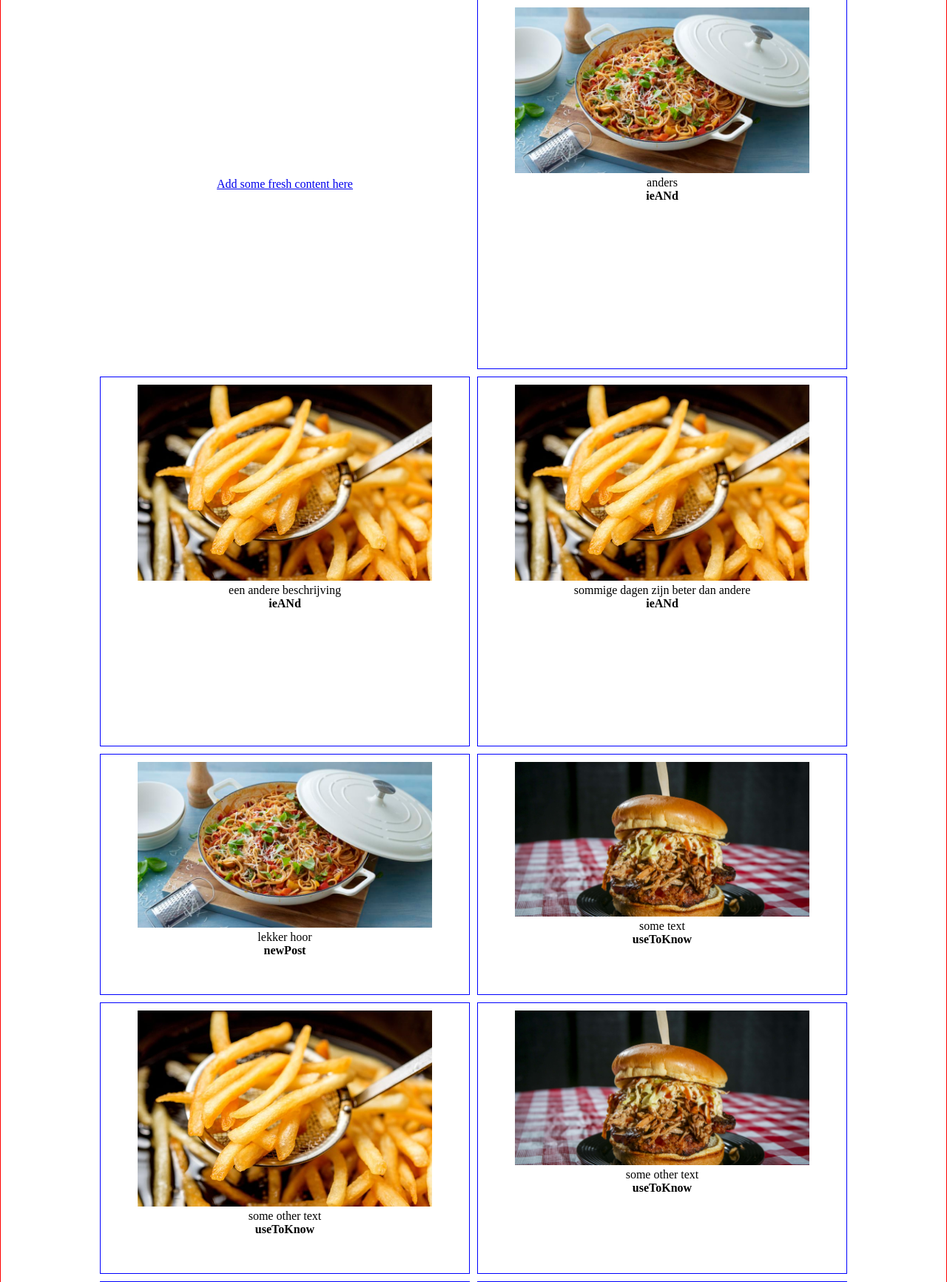
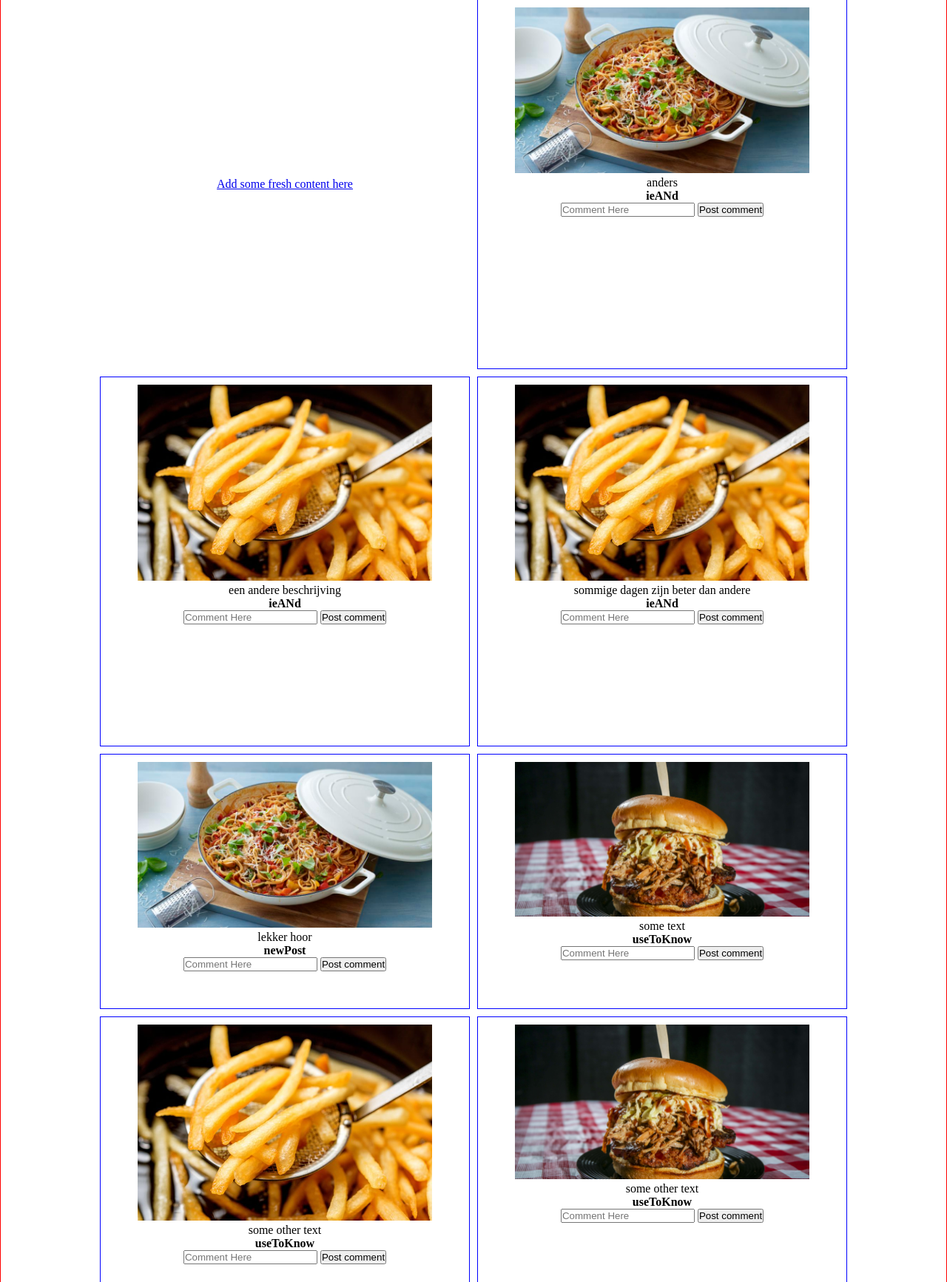
Before and after one commit to AqsaIntizar/EindopdrachtPHP, a PHP site: page / in a window 1280 px wide. Shown: the part 102-1835 px from the top of the page at 74% size. Run offline with PHP 8.4, Linux system fonts and the light colour scheme; a user stored in the database is signed in; data comes from the database, SQL or seed files in the repository; grey boxes labelled with a size stand in for pictures from a placeholder-image service; some libraries are stand-ins or nearby versions.

Commit message:
fixed modal bug
een bug weggehaald die de grote afbeelding activeerde als je een comment wou plaatsen. Ook is er een tekstvlak en submit button geplaatst als starter voor de comments.

```diff
--- a/index.php
+++ b/index.php
@@ -27,7 +27,7 @@
     <meta http-equiv="X-UA-Compatible" content="ie=edge">
     <link rel="stylesheet" href="css/style.css">
     <title>includeFood - Home</title>
-    <script src="https://code.jquery.com/jquery-3.4.0.min.js" integrity="sha256-BJeo0qm959uMBGb65z40ejJYGSgR7REI4+CW1fNKwOg=" crossorigin="anonymous"></script>
+
 </head>
 <body>
     <header>
@@ -40,9 +40,14 @@
     <?php foreach($result as $r): ?>
 
     <div class="post" id="<?php echo $counter; ?>">
-    <img src="<?php echo $r['post_img_dir'] ?>" alt="">
-    <p class="description"><?php echo $r['post_description']?></p>
-    <p><strong><?php echo $r['username'] ?></strong></p>
+        <img class="postImg" src="<?php echo $r['post_img_dir'] ?>" alt="">
+        <p class="description"><?php echo $r['post_description']?></p>
+        <p><strong><?php echo $r['username'] ?></strong></p>
+
+        <form method="post" action="">
+            <input type="text" placeholder="Comment Here" id="comment" name="comment"/>
+            <input type="submit" value="Post comment" id="btnSub" />
+        </form>
     </div>
 
     <div class="fullView" id="full-<?= $counter; ?>">
@@ -72,12 +77,13 @@
     <p class="description"></p>
     </div> -->
     </div>
+    <script src="https://code.jquery.com/jquery-3.4.0.min.js" integrity="sha256-BJeo0qm959uMBGb65z40ejJYGSgR7REI4+CW1fNKwOg=" crossorigin="anonymous"></script>
     <script>
         // document.getElementById("1").addEventListener("click", displayFull);
         // document.getElementById("close").addEventListener("click", close);
 
-       $('.post').on('click', function(){
-            const bigImg = $(this).attr('id');
+       $('.postImg').on('click', function(){
+            const bigImg = $(this).parent().attr('id');
             $('#full-' + bigImg).fadeIn();
        });
 
```
